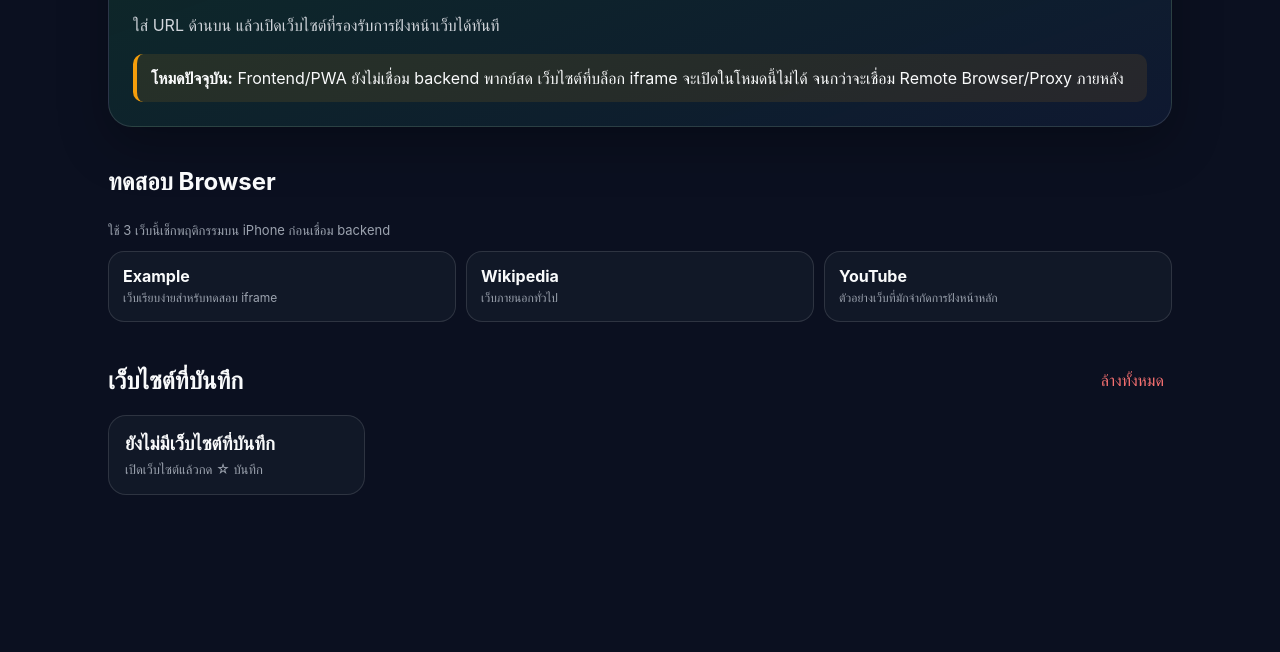
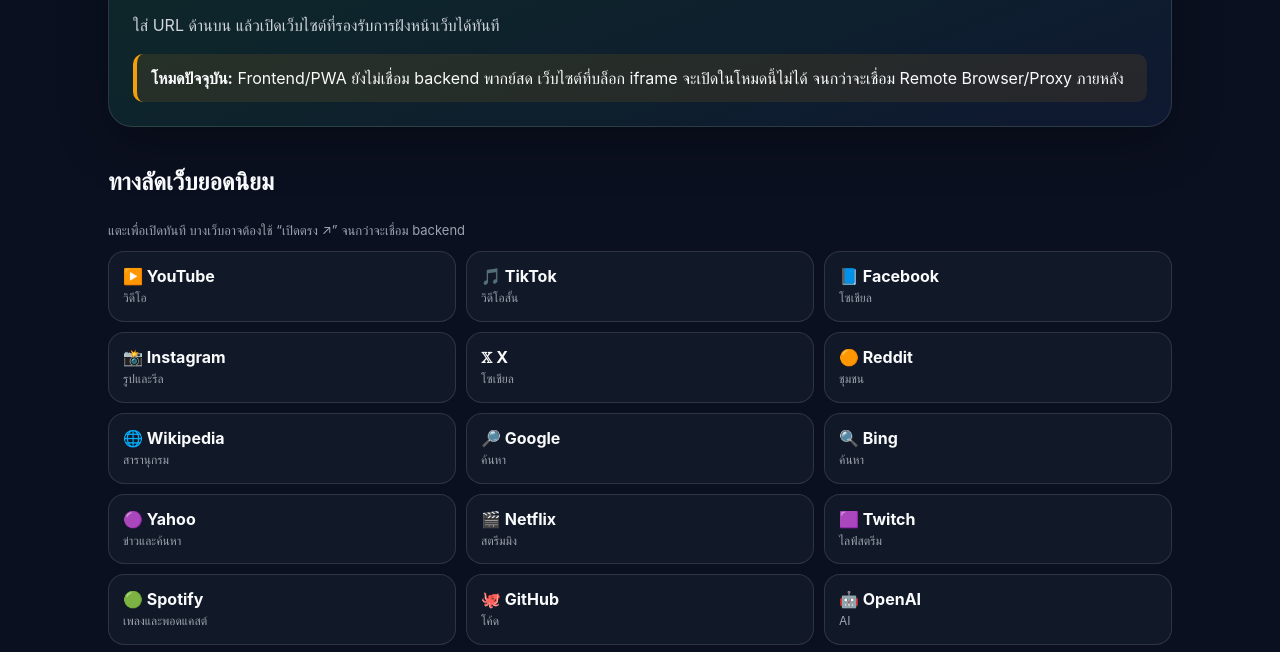
Before and after one commit to webbase-x/browser, a plain HTML site: page index.html in a window 1280 px wide. Shown: the part 279-931 px from the top of the page. Before the commit the page ends 800 px from the top, so only its background shows below. Drawn offline with Linux system fonts and the light colour scheme.

Commit message:
Add popular website shortcuts to home page

```diff
--- a/index.html
+++ b/index.html
@@ -49,6 +49,29 @@
           <p>ใส่ URL ด้านบน แล้วเปิดเว็บไซต์ที่รองรับการฝังหน้าเว็บได้ทันที</p>
           <div class="notice">
             <strong>โหมดปัจจุบัน:</strong> Frontend/PWA ยังไม่เชื่อม backend พากย์สด เว็บไซต์ที่บล็อก iframe จะเปิดในโหมดนี้ไม่ได้ จนกว่าจะเชื่อม Remote Browser/Proxy ภายหลัง
+          </div>
+        </div>
+
+        <div class="quick-tests" id="popularSites">
+          <div class="section-head compact"><h2>ทางลัดเว็บยอดนิยม</h2></div>
+          <p class="test-help">แตะเพื่อเปิดทันที บางเว็บอาจต้องใช้ “เปิดตรง ↗” จนกว่าจะเชื่อม backend</p>
+          <div class="test-grid">
+            <button data-test-url="https://www.youtube.com"><strong>▶️ YouTube</strong><span>วิดีโอ</span></button>
+            <button data-test-url="https://www.tiktok.com"><strong>🎵 TikTok</strong><span>วิดีโอสั้น</span></button>
+            <button data-test-url="https://www.facebook.com"><strong>📘 Facebook</strong><span>โซเชียล</span></button>
+            <button data-test-url="https://www.instagram.com"><strong>📸 Instagram</strong><span>รูปและรีล</span></button>
+            <button data-test-url="https://x.com"><strong>𝕏 X</strong><span>โซเชียล</span></button>
+            <button data-test-url="https://www.reddit.com"><strong>🟠 Reddit</strong><span>ชุมชน</span></button>
+            <button data-test-url="https://www.wikipedia.org"><strong>🌐 Wikipedia</strong><span>สารานุกรม</span></button>
+            <button data-test-url="https://www.google.com"><strong>🔎 Google</strong><span>ค้นหา</span></button>
+            <button data-test-url="https://www.bing.com"><strong>🔍 Bing</strong><span>ค้นหา</span></button>
+            <button data-test-url="https://www.yahoo.com"><strong>🟣 Yahoo</strong><span>ข่าวและค้นหา</span></button>
+            <button data-test-url="https://www.netflix.com"><strong>🎬 Netflix</strong><span>สตรีมมิง</span></button>
+            <button data-test-url="https://www.twitch.tv"><strong>🟪 Twitch</strong><span>ไลฟ์สตรีม</span></button>
+            <button data-test-url="https://www.spotify.com"><strong>🟢 Spotify</strong><span>เพลงและพอดแคสต์</span></button>
+            <button data-test-url="https://www.github.com"><strong>🐙 GitHub</strong><span>โค้ด</span></button>
+            <button data-test-url="https://www.openai.com"><strong>🤖 OpenAI</strong><span>AI</span></button>
+            <button data-test-url="https://www.canva.com"><strong>🎨 Canva</strong><span>ออกแบบ</span></button>
           </div>
         </div>
 
```
